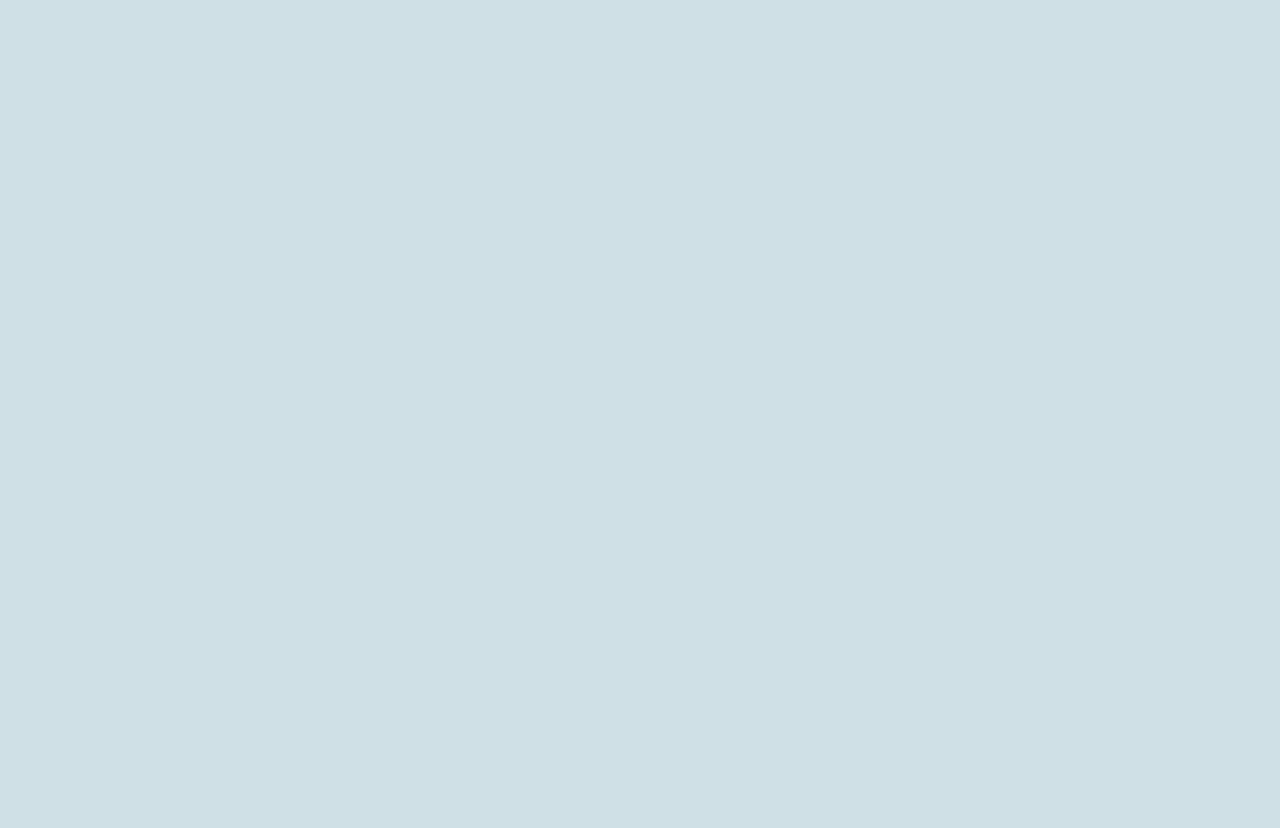
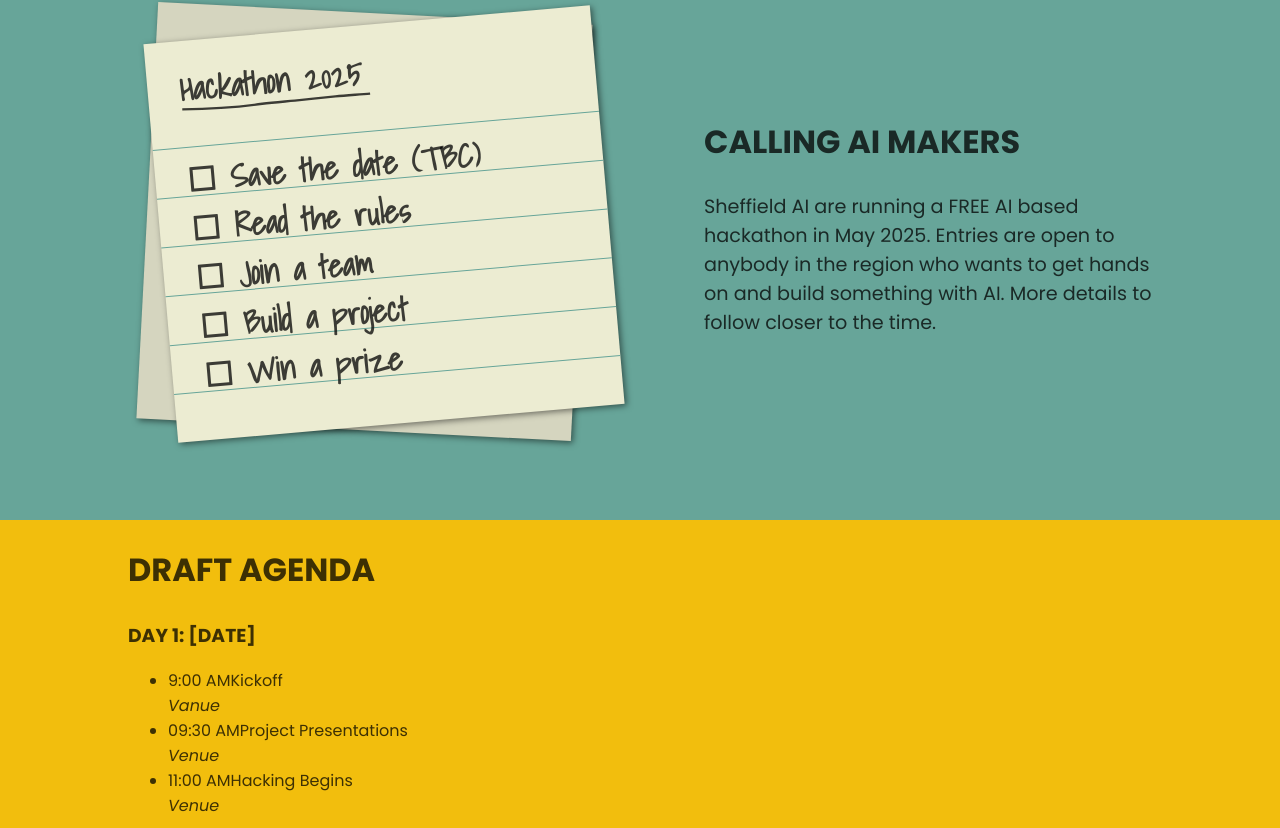
Before and after one commit to sheffield-dot-ai/sheffield-dot-ai.github.io, a Next.js app: page /hackathon in a window 1280 px wide. Shown: the part 512-1340 px from the top of the page. Before the commit the page ends 800 px from the top, so only its background shows below. Built offline with nearby package versions, Linux system fonts and the light colour scheme; a web font is replaced by a local one.

Commit message:
Added a basic page layout to the hackathon landing page

```diff
--- /dev/null
+++ b/app/_components/graphics/TodoList.module.css
@@ -0,0 +1,45 @@
+.container {
+    font-family: var(--cursive-font-family);
+    font-size: 2em;
+    font-weight: bold;
+    background-color: var(--lm-background-color);
+    padding: 1em 0 0.5em 0;
+}
+
+.title {
+    margin: 0;
+    padding-left: 1em;
+    line-height: 1;
+}
+
+.list {
+    list-style: none;
+    padding: 0;
+}
+
+.list li {
+    padding-left: 1em;
+    padding-right: 1em;
+    padding-top: 0.5em;
+    border-top: 1px solid var(--colour-logo-turquoise);
+    padding-bottom: 0;
+    line-height: 1;
+    white-space: nowrap;
+}
+.list li:last-of-type {
+    border-bottom: 1px solid var(--colour-logo-turquoise);
+}
+.list li:before {
+    content: '☐ ';
+}
+
+.underline {
+    display: block;
+    padding-left: 1em;
+
+}
+
+.underline path {
+    fill: none;
+    stroke-width: 5;
+  }
--- /dev/null
+++ b/app/_components/graphics/TodoList.tsx
@@ -0,0 +1,20 @@
+import React from 'react';
+import classes from './TodoList.module.css';
+
+type Props = React.PropsWithChildren<{
+    className?: string,
+    title: string
+}>
+
+export default function TodoList(props: Props) {
+
+    return <div className={[props.className ?? '', classes.container].join(' ')}>
+        <h4 className={classes.title}>{props.title}</h4>
+        <svg viewBox="0 0 400 20" xmlns="http://www.w3.org/2000/svg" className={classes.underline} style={{width: `${(props.title.length / 2) - 1}em`}}>
+            <path id="svg_line" d="m 1.986,8.91 c 55.429038,4.081 111.58111,5.822 167.11781,2.867 22.70911,-1.208 45.39828,-0.601 68.126,-0.778 28.38173,-0.223 56.76079,-1.024 85.13721,-1.33 24.17379,-0.261 48.42731,0.571 72.58115,0.571"></path>
+        </svg>
+        <ul className={classes.list}>
+            {props.children}
+        </ul>
+    </div>
+}
--- a/app/globals.css
+++ b/app/globals.css
@@ -1,8 +1,10 @@
 @import url('https://fonts.googleapis.com/css2?family=Londrina+Solid:wght@100;300;400;900&family=Roboto:wght@300;400&display=swap');
-@import url('https://fonts.googleapis.com/css2?family=Poppins:ital,wght@0,100;0,200;0,300;0,400;0,500;0,600;0,700;0,800;0,900;1,100;1,200;1,300;1,400;1,500;1,600;1,700;1,800;1,900&display=swap');
+@import url('https://fonts.googleapis.com/css2?family=Poppins:ital,wght@0,100;0,200;0,300;0,400;0,500;0,600;0,700;0,800;0,900;1,100;1,200;1,300;1,400;1,500;1,600;1,700;1,800;1,900&family=Shadows+Into+Light&display=swap');
 
 :root {
   /* color-scheme: light dark; */
+
+  --colour-logo-turquoise: #67A599;
 
   /* Colours */
   --colour-primary-array: 4, 60, 138;
@@ -15,11 +17,11 @@
 
 
   --colour-secondary: #F2BE0D;
-  --colour-secondary-dark:  #eaac00;
+  --colour-secondary-dark: #eaac00;
   --colour-secondary-light: #f4c631;
 
   /* Light mode colours... */
-  --lm-background-color: #cfe0e6;
+  --lm-background-color: #ECECD2;
   --lm-background-color-inset: #FAFAFA;
   --lm-background-color-inset-inset: #fefefe;
   --lm-background-color-forgradient: #eef2fb;
@@ -109,7 +111,7 @@
   --title-font-family: 'Londrina Solid';
   --logo-font-family: 'Hammersmith One', sans-serif;
   --body-font-family: Roboto, Helvetica, Arial, sans-serif;
-
+  --cursive-font-family: "Shadows Into Light", cursive;
 
 
 
--- a/app/hackathon/page.module.css
+++ b/app/hackathon/page.module.css
@@ -1,10 +1,31 @@
 .main {
+    --hackathon-font: 'Poppins';
     background-color: var(--colour-secondary);
     color: rgba(0, 0, 0, 0.75);
+    font-family: var(--hackathon-font);
+
 }
 
-.title1, .title2, .title3 {
-    font-family: 'Poppins';
+.main h2:not([class]),
+.main h3:not([class]) {
+    font-family: var(--hackathon-font);
+    text-transform: uppercase;
+    font-weight: bold;
+}
+.main h2:not([class]) {
+    font-size: 2rem;
+}
+
+.main p:not([class]) {
+    font-size: 1.2rem;
+    font-family: var(--hackathon-font);
+}
+
+
+.title1,
+.title2,
+.title3 {
+    font-family: var(--hackathon-font);
     text-transform: uppercase;
     font-weight: bold;
     margin: 0;
@@ -32,7 +53,7 @@
     font-size: 5vw;
     background-color: var(--colour-secondary-light);
     padding-top: 0;
-    position:relative;
+    position: relative;
 }
 
 .robotImage {
@@ -44,11 +65,13 @@
 }
 
 @media (max-width: 700px) {
+
     .title1,
     .title3 {
         font-size: 7vw;
 
     }
+
     .title2 {
         font-size: 10vw;
 
@@ -62,3 +85,108 @@
 
     }
 }
+
+
+.container {
+    padding-left: 10vw;
+    padding-right: 10vw;
+
+}
+
+@media (min-width: 900px) {
+    .container {
+        padding-right: 10vw;
+    }
+}
+
+.contrastBlock {
+    background-color: var(--colour-logo-turquoise);
+    padding-top: 4rem;
+    padding-bottom: 4rem;
+}
+
+@media (max-width: 700px) {
+    .contrastBlock {
+        padding-top: 1rem;
+        padding-bottom: 1rem;
+    }
+}
+
+.flexRow {
+    display: flex;
+    align-items: center;
+    flex-direction: row;
+    gap: 4rem;
+}
+
+.flexRow>* {
+    flex: 1 1 50%;
+}
+
+@media (max-width: 700px) {
+    .flexRow {
+        flex-direction: column;
+        gap: 0;
+    }
+}
+
+.todoList svg path {
+
+    stroke: rgba(0, 0, 0, 0.75);
+}
+
+.todoListWrapper {
+    padding: 2rem;
+    position: relative;
+
+}
+
+.todoList {
+    transform: rotate(-5deg);
+    box-shadow: 2px 2px 6px rgba(0, 0, 0, 0.5);
+}
+
+.todoListWrapper::before {
+    content: ' ';
+    display: block;
+    position: absolute;
+    left: 19px;
+    top: 21px;
+    width: 85%;
+    height: 90%;
+    transform: rotate(3deg);
+    height: 90%;
+    z-index: 0;
+    background-color: #d5d5bf;
+    box-shadow: 2px 2px 6px rgba(0, 0, 0, 0.5);
+}
+
+@media (max-width: 1000px) {
+    .todoListWrapper {
+        font-size: 1.5vw;
+    }
+}
+
+
+@media (max-width: 700px) {
+    .todoListWrapper {
+        font-size: 2vw;
+    }
+}
+
+@media (max-width: 550px) {
+    .todoListWrapper {
+        font-size: 3vw;
+    }
+}
+
+.centreFlex {
+    width: 100%;
+    display: flex;
+    flex-direction: row;
+    justify-content: center;
+}
+
+.agenda {
+
+}
--- a/app/hackathon/page.tsx
+++ b/app/hackathon/page.tsx
@@ -1,14 +1,63 @@
+import TodoList from "@/components/graphics/TodoList";
 import classes from "./page.module.css";
 import SiteFooter from "@/components/global/SiteFooter";
 
 export default function IndexPage() {
   return <main className={classes.main}>
-        <h2 className={classes.title1}>Sheffield</h2>
-        <h1 className={classes.title2}>AI • Hackathon</h1>
-        <h3 className={classes.title3}>May 2025
-          <img src="/img/robot-and-city.svg" className={classes.robotImage } />
-        </h3>
-    <SiteFooter className={classes.footer} />
+    <h2 className={classes.title1}>Sheffield</h2>
+    <h1 className={classes.title2}>AI • Hackathon</h1>
+    <h3 className={classes.title3}>May 2025
+      <img src="/img/robot-and-city.svg" className={classes.robotImage} />
+    </h3>
+    <section className={[classes.container, classes.contrastBlock].join(' ')}>
+      <div className={classes.flexRow}>
+        <div className={classes.todoListWrapper}>
+          <TodoList className={classes.todoList} title="Hackathon 2025">
+            <li>Save the date (TBC)</li>
+            <li>Read the rules</li>
+            <li>Join a team</li>
+            <li>Build a project</li>
+            <li>Win a prize</li>
+          </TodoList>
+        </div>
+        <div>
+          <h2>Calling AI Makers</h2>
+          <p>Sheffield AI are running a FREE AI based hackathon in May 2025.  Entries are open to anybody in the region who wants to get hands on and build something with AI.  More details to follow closer to the time.</p>
+        </div>
+      </div>
+    </section>
+    <section className={[classes.container, classes.agenda].join(' ')}>
+      <h2>Draft Agenda</h2>
+        <h3>Day 1: [Date]</h3>
+      <ul>
+        <li>
+          <time dateTime="09:00">9:00 AM</time>
+          <span>Kickoff</span>
+          <address>Vanue</address>
+        </li>
+        <li>
+          <time dateTime="09:30">09:30 AM</time>
+          <span>Project Presentations</span>
+          <address>Venue</address>
+        </li>
+        <li>
+          <time dateTime="11:00">11:00 AM</time>
+          <span>Hacking Begins</span>
+          <address>Venue</address>
+        </li>
+      </ul>
+        <h3>Day 2: [Date]</h3>
+      <ul>
+        <li>
+          <time dateTime="12:00">12:00 PM</time>
+          <span>Project Deadline</span>
+          <address>Online</address>
+        </li>
 
+      </ul>
+    </section>
+    <section className={classes.centreFlex}>
+      <SiteFooter className={classes.footer} />
+    </section>
   </main>
 }
```
